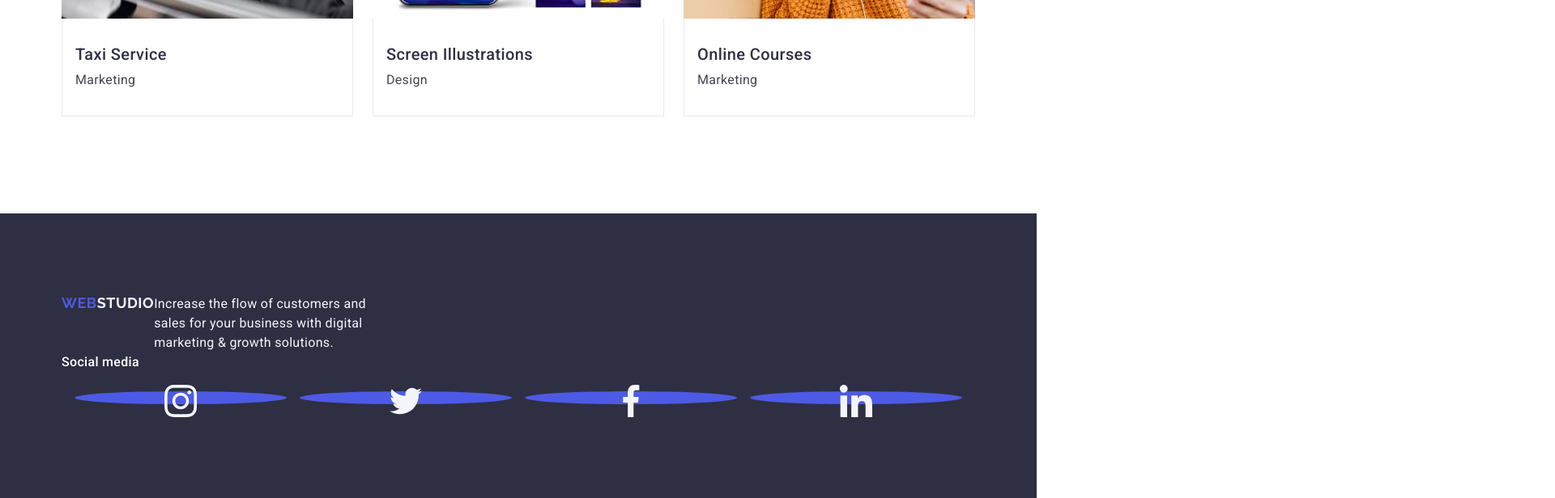
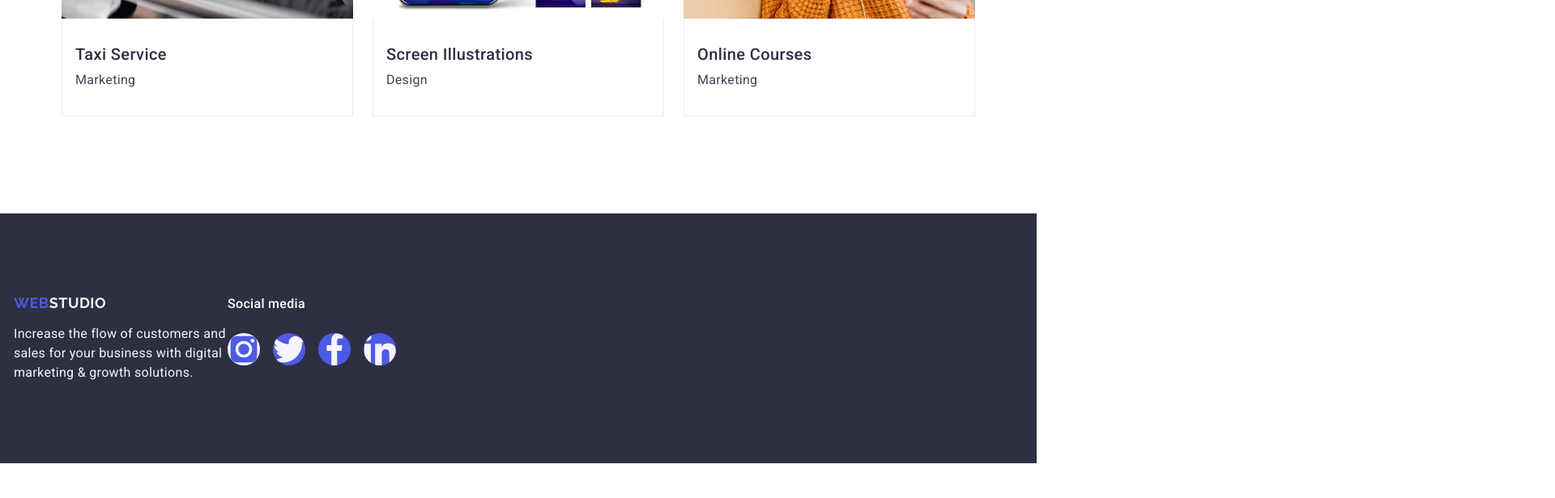
Before and after one commit to Roksolana-Bilous/goit-markup-hw-04, a plain HTML site: page index.html in a window 1280 px wide. Shown: the part 2911-3527 px from the top of the page at 81% size, 1920 px wide, since content can reach past the window. After the commit the page ends 3484 px from the top, so only its background shows below. Drawn offline with nearby package versions, Linux system fonts and the light colour scheme.

Commit message:
add index file

```diff
--- a/css/styles.css
+++ b/css/styles.css
@@ -172,7 +172,7 @@ img {
     height: 56px;
     border: none;
     border-radius: 4px;
-    background-color: 250ms cubic-bezier(0.4, 0, 0.2, 1);
+    transition: background-color 250ms cubic-bezier(0.4, 0, 0.2, 1);
   }
 
   .main-button:hover,
@@ -293,11 +293,8 @@ img {
     display: flex;
     justify-content: center;
     gap: 24px;
-    list-style: none;
-    flex-direction: row;
-    padding: 8px 16px 16px;
-    height: 40px;
-  }
+    }
+
   .team-social-item {
     width: 40px;
     height: 40px;
@@ -424,7 +421,7 @@ img {
     display: flex;
     gap: 16px;
   }
-  .team-social-item {
+  .team-social-icon {
     width: 100%;
     height: 100%;
     background-color: #4d5ae5;
@@ -434,11 +431,15 @@ img {
     align-items: center;
     }
   .team-social-footer {
+    width: 40px;
+    height: 40px;
      transition: background-color 250ms cubic-bezier(0.4, 0, 0.2, 1);
   }
-    .team-social-icon:hover
+    .team-social-icon:hover {
+      background-color: #31d0aa;
+    }
      .team-social-icon:focus {
-      background-color: #31d0aa;;
+      background-color: #31d0aa;
      }
     .social-logo {
       font-weight: 500;
@@ -448,7 +449,7 @@ img {
         color: #fff;
         margin-bottom: 16px;
     }
-    .social-footer {
+      .container-footer{
       display: flex;
       align-items: baseline;
       margin-right: 120px;
--- a/index.html
+++ b/index.html
@@ -332,7 +332,7 @@
 </main>
 
     <footer class="page-footer">
-       <div class="container">
+       <div class="container container-footer">
            <div class="social-footer">
                 <a class="logo footer-logo" href="./index.html">Web<span class="logo-part">Studio</span></a>
                 <p class="text-footer">Increase the flow of customers and sales for your business with digital marketing & growth solutions.</p>
```
